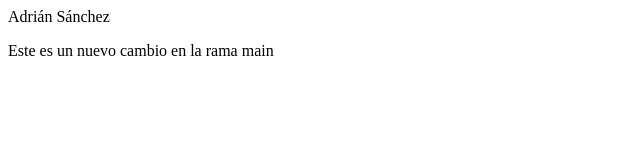
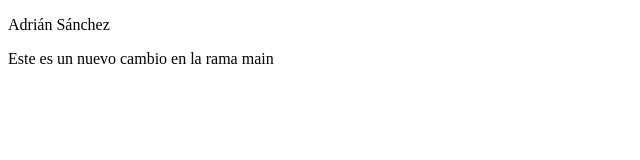
Before and after one commit to asanmun1905/conflicto-git, a plain HTML site: page index.html in a window 1280 px wide. Shown: the whole page, without its empty margins (0-640 px from the left). Drawn offline with Linux system fonts and the light colour scheme.

Commit message:
quick fix

```diff
--- a/index.html
+++ b/index.html
@@ -6,7 +6,7 @@
     <title>Document</title>
 </head>
 <body>
-    <Sánchez>Adrián Sánchez</p>
+    <p>Adrián Sánchez</p>
     <p>Este es un nuevo cambio en la rama main</p>
 </body>
 </html>
```
